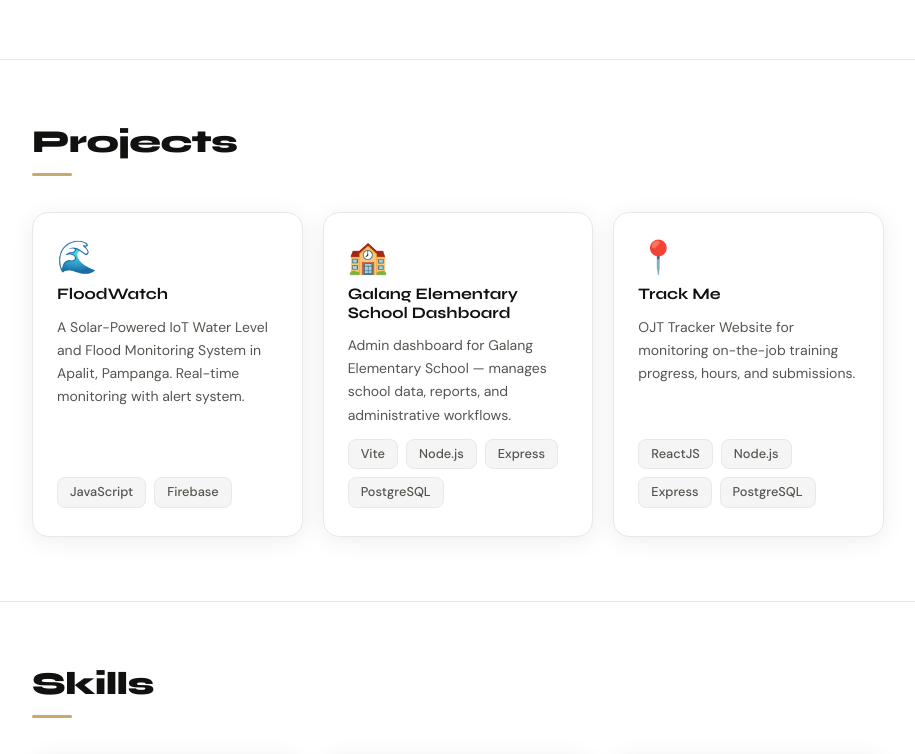
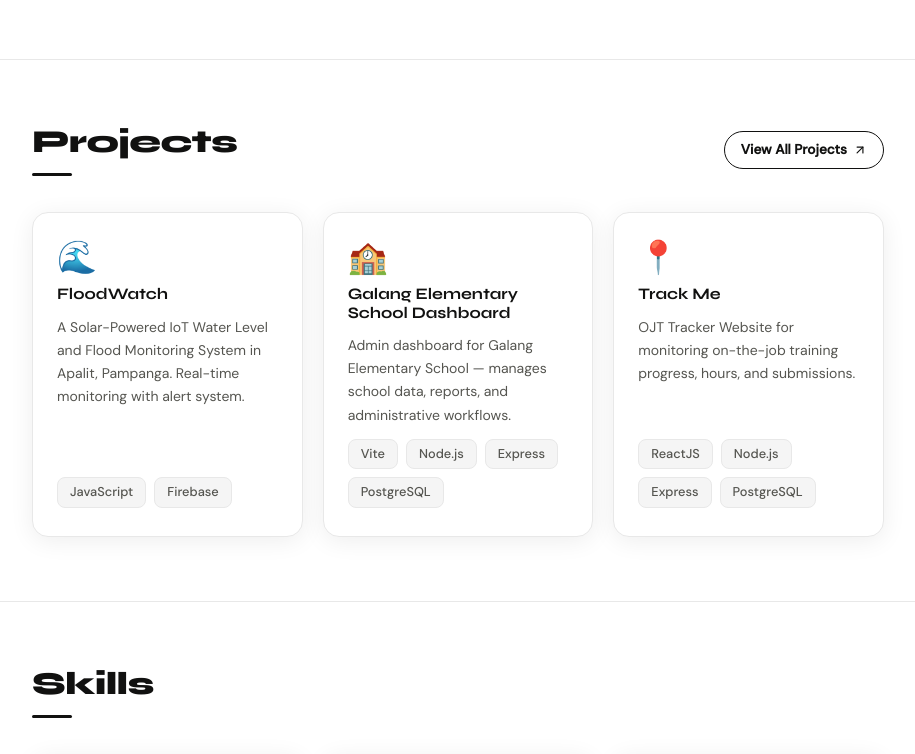
Before and after one commit to lilernestooo/Ernest-Portfolio, a React (Vite) app: page / in a window 1280 px wide. Shown: the part 1220-1974 px from the top of the page, without its empty margins (182-1097 px from the left). Built offline with nearby package versions, Linux system fonts and the light colour scheme.

Commit message:
Features: heading and view all projects changes

```diff
--- a/src/components/Hero.module.css
+++ b/src/components/Hero.module.css
@@ -110,7 +110,7 @@
   height: 240px;
   border-radius: 50%;
   padding: 4px;
-  background: linear-gradient(135deg, var(--accent-highlight), var(--border));
+  background: linear-gradient(135deg, var(--grey), var(--border));
   box-shadow: var(--shadow-hover);
 }
 
--- a/src/components/Projects.jsx
+++ b/src/components/Projects.jsx
@@ -5,16 +5,49 @@ export default function Projects() {
   return (
     <section id="projects" className={styles.section}>
       <div className="container">
-        <h2 className={styles.heading}>Projects</h2>
+        <div className={styles.sectionHeader}>
+          <h2 className={styles.heading}>Projects</h2>
+
+          <a
+            href="https://github.com/lilernestooo"
+            target="_blank"
+            rel="noreferrer"
+            className={styles.viewAll}
+          >
+            View All Projects
+
+            <svg
+              width="14"
+              height="14"
+              viewBox="0 0 24 24"
+              fill="none"
+              stroke="currentColor"
+              strokeWidth="2"
+              strokeLinecap="round"
+              strokeLinejoin="round"
+            >
+              <line x1="7" y1="17" x2="17" y2="7" />
+              <polyline points="7 7 17 7 17 17" />
+            </svg>
+          </a>
+        </div>
+
         <div className={styles.projectGrid}>
           {data.projects.map((proj, i) => (
             <div key={i} className={styles.projectCard}>
               <div className={styles.projIcon}>{proj.icon}</div>
+
               <h3 className={styles.projName}>{proj.name}</h3>
-              <p className={styles.projDesc}>{proj.description}</p>
+
+              <p className={styles.projDesc}>
+                {proj.description}
+              </p>
+
               <div className={styles.tags}>
                 {proj.stack.map((s, j) => (
-                  <span key={j} className={styles.tag}>{s}</span>
+                  <span key={j} className={styles.tag}>
+                    {s}
+                  </span>
                 ))}
               </div>
             </div>
--- a/src/components/Section.module.css
+++ b/src/components/Section.module.css
@@ -20,7 +20,7 @@
   left: 0;
   width: 40px;
   height: 3px;
-  background: var(--accent-highlight);
+  background: #111110;
   border-radius: 99px;
 }
 
@@ -182,7 +182,7 @@
 .skillCategory {
   font-size: 0.8rem;
   font-weight: 700;
-  color: var(--accent-highlight);
+  color: var(--black);
   text-transform: uppercase;
   letter-spacing: 0.08em;
 }
@@ -253,3 +253,45 @@
   .card { padding: 20px; }
   .contactCard { padding: 36px 24px; }
 }
+
+.sectionHeader {
+  display: flex;
+  align-items: center;
+  justify-content: space-between;
+  margin-bottom: 36px;
+}
+
+.sectionHeader .heading {
+  margin-bottom: 0;
+}
+
+.viewAll {
+  display: inline-flex;
+  align-items: center;
+  gap: 6px;
+  font-size: 0.85rem;
+  font-weight: 600;
+  color: #111110;
+  text-decoration: none;
+  border: 1px solid #111110;
+  padding: 7px 16px;
+  border-radius: 99px;
+  transition: all 0.2s ease;
+}
+
+.viewAll:hover {
+  background: #111110;
+  color: #ffffff;
+  opacity: 1;
+  transform: translateY(-1px);
+}
+
+[data-theme='dark'] .viewAll {
+  color: #f0ede8;
+  border-color: #f0ede8;
+}
+
+[data-theme='dark'] .viewAll:hover {
+  background: #f0ede8;
+  color: #0e0e0e;
+}
```
